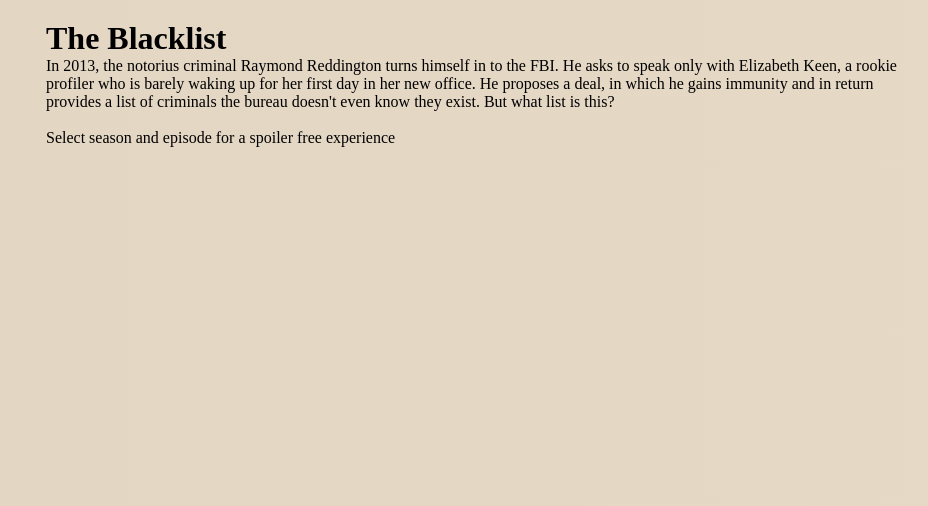
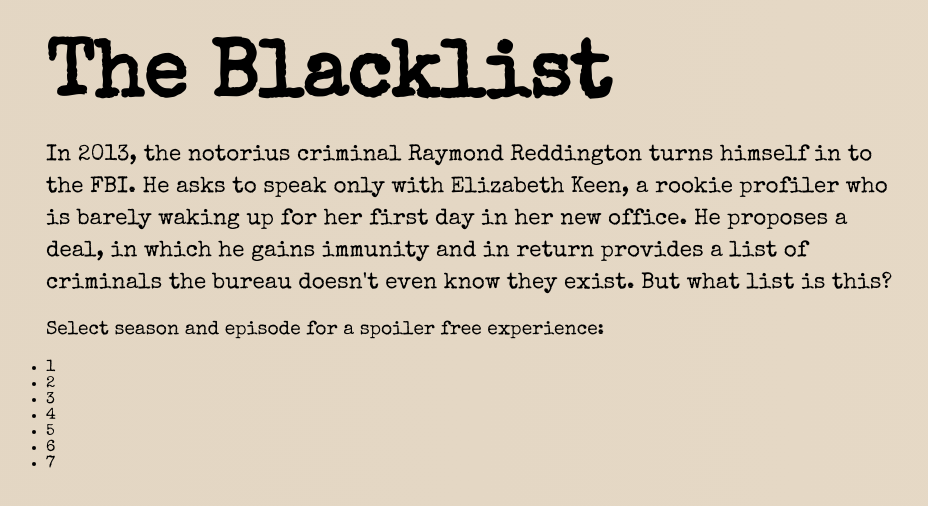
Before and after one commit to camila-cruz/the-blacklist, a React (Create React App) app: page / in a window 1280 px wide. Shown: the top 506 px of the page, without its empty margins (164-1092 px from the left). Built offline with nearby package versions, Linux system fonts and the light colour scheme.

Commit message:
Creates the homepage style and the list of seasons and episodes

```diff
--- a/public/index.html
+++ b/public/index.html
@@ -9,6 +9,7 @@
       name="description"
       content="Web site created using create-react-app"
     />
+    <link href="https://fonts.googleapis.com/css2?family=Special+Elite&display=swap" rel="stylesheet">
     <link rel="apple-touch-icon" href="%PUBLIC_URL%/logo192.png" />
     <!--
       manifest.json provides metadata used when your web app is installed on a
--- a/src/global.css
+++ b/src/global.css
@@ -2,9 +2,14 @@
  * Fontes *
  * Non-free: https://www.fonts.com/font/intellecta-design/erased-typewriter
  * Non-free: https://www.fonts.com/font/canada-type/chapter-11/regular
- * List: https://www.dafont.com/traveling-typewriter.font?text=108.+Raymond+Reddington&back=theme (Free personal)
- * Text: https://www.dafont.com/moms-typewriter.font?text=Raymond+Reddington&back=theme (100% free)
- * List/Text: https://www.dafont.com/albertsthal-typewriter.font?text=108.+Raymond+Reddington&back=theme (Free personal)
+ * List: https://www.dafont.com/traveling-typewriter.font (Free personal)
+ * Text: https://www.dafont.com/moms-typewriter.font (100% free)
+ * List/Text: https://www.dafont.com/albertsthal-typewriter.font (Free personal)
+ *
+ * Others *
+ * https://fonts.google.com/specimen/Turret+Road?category=Serif,Display,Monospace
+ * https://fonts.google.com/specimen/Coda?category=Serif,Display,Monospace
+ * https://fonts.google.com/specimen/Seaweed+Script?category=Serif,Display,Monospace
 */
 
 * {
@@ -16,5 +21,5 @@
 body {
     background: #E3D6C3;  /* fallback for old browsers */
     background: linear-gradient(to right, #E3D6C3, #E4D7C4, #E6D9C6); /* W3C, IE 10+/ Edge, Firefox 16+, Chrome 26+, Opera 12+, Safari 7+ */
-
+    font-family: 'Special Elite', cursive;
 }
--- /dev/null
+++ b/src/pages/Home/index.css
@@ -0,0 +1,16 @@
+.mainTitle {
+    font-size: 5rem;
+    margin-top: 20px;
+    margin-bottom: 20px;
+}
+
+.mainText {
+    font-size: 1.4rem;
+    line-height: 2rem;
+    margin-bottom: 20px;
+}
+
+.actionText {
+    font-size: 1.2rem;
+    margin-bottom: 20px;
+}
--- a/src/pages/Home/index.js
+++ b/src/pages/Home/index.js
@@ -1,19 +1,42 @@
-import React from 'react';
+import React, { useState } from 'react';
 
 import Container from '../../components/Container';
 
+import './index.css';
+
 export default function Home() {
+    // Replace it w/ a call to the API
+    const seasons = 7;
+    const episodes_per_season = [22, 22, 23, 22, 22, 22, 19]
+    const [seasonPicked, setSeason] = useState(null)
+
+    function numberToArray(num) {
+        return Array.from({length: num}, (_, i) => i + 1)
+    }
+
+    function showEpisodes(season) {
+        setSeason(season - 1);
+    }
+
     return (
         <Container>
-            <h1>The Blacklist</h1>
-            <p>
+            <h1 className="mainTitle">The Blacklist</h1>
+            <p className="mainText">
                 In 2013, the notorius criminal Raymond Reddington turns himself in to the FBI. He asks to speak only
                 with Elizabeth Keen, a rookie profiler who is barely waking up for her first day in her new office.
                 He proposes a deal, in which he gains immunity and in return provides a list of criminals the bureau
                 doesn't even know they exist. But what list is this?
             </p>
+
+            <p className="actionText">Select season and episode for a spoiler free experience:</p>
+            <ul>
+                {numberToArray(seasons).map(season => <li key={season} onClick={(evt) => showEpisodes(season)}>{season}</li>)}
+            </ul>
             <br />
-            <p>Select season and episode for a spoiler free experience</p>
+            <ul>
+                {numberToArray(episodes_per_season[seasonPicked]).map(episode => <li key={episode}>{episode}</li>)}
+            </ul>
+            {seasonPicked != null && <button>CONTINUE</button>}
         </Container>
     )
 }
```
